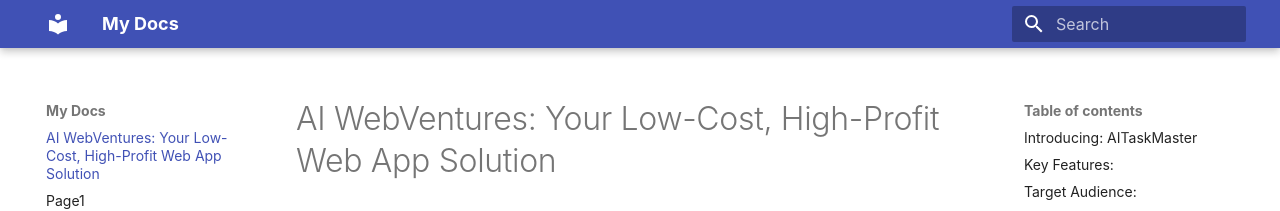
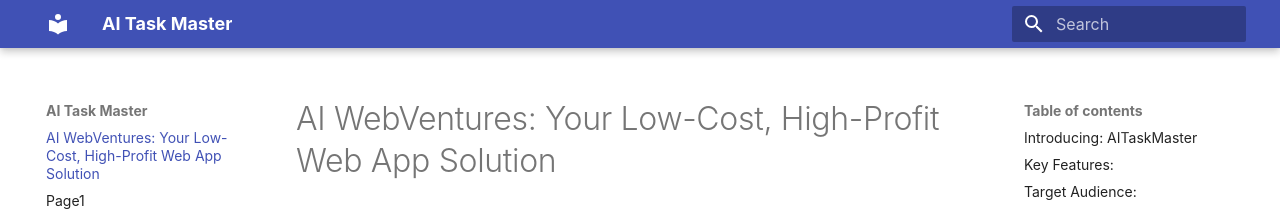
Before and after one commit to sds-ai-solutions/AITaskMaster, an MkDocs documentation site: the page built from docs/index.md, in a window 1280 px wide. Shown: the top 211 px of the page. Built offline with MkDocs 1.6.1 and Material for MkDocs 9.7.7, drawn with Linux system fonts in a browser that asks for light colours.

Commit message:
Update mkdocs.yml

```diff
--- a/mkdocs.yml
+++ b/mkdocs.yml
@@ -1,4 +1,4 @@
-site_name: My Docs
+site_name: AI Task Master
 theme:
   name: material
   font: false
```
